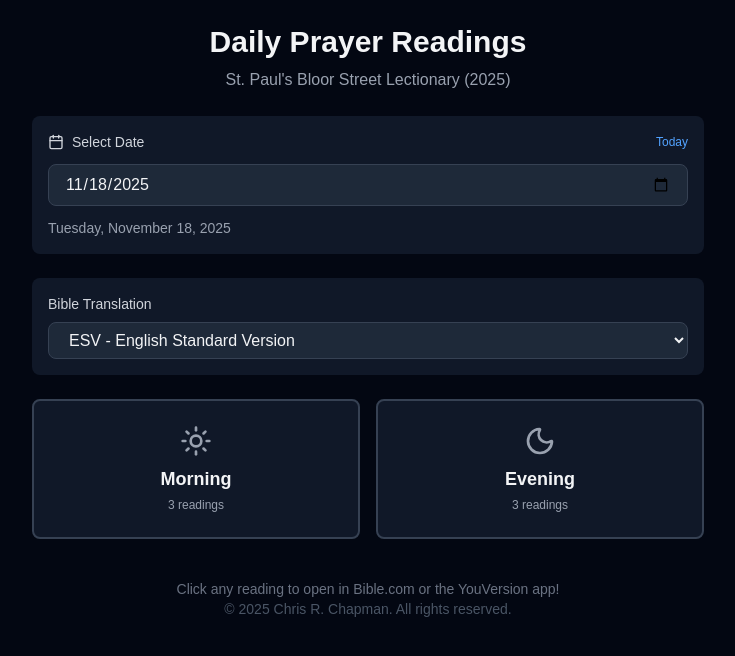
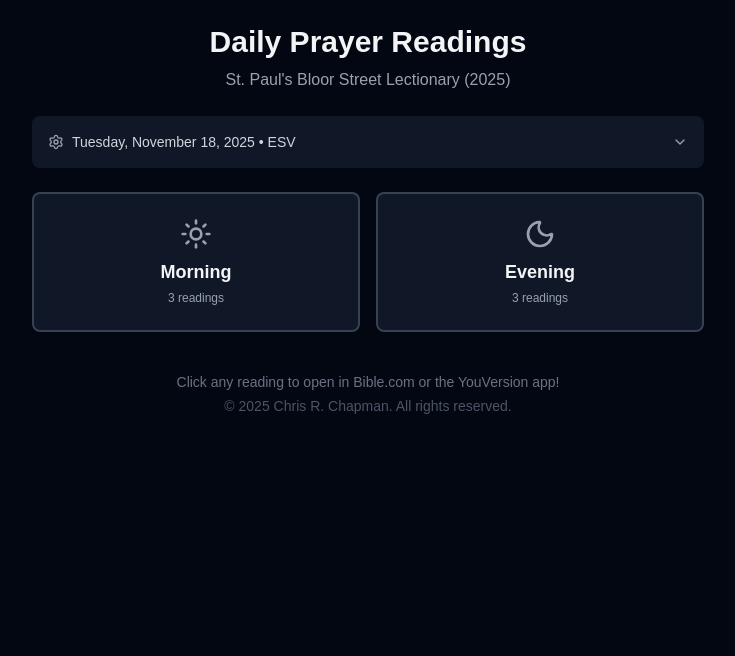
Before and after one commit to DerailleurAgile/daily-bible-readings-app, a Next.js app: page / in a window 1280 px wide. Shown: the top 656 px of the page, without its empty margins (272-1007 px from the left). Built offline with nearby package versions, Linux system fonts and the light colour scheme.

Commit message:
ADDED: Collapsable region for date and Bible version.

```diff
--- a/app/components/BibleReadingApp.jsx
+++ b/app/components/BibleReadingApp.jsx
@@ -1,5 +1,7 @@
+'use client';
+
 import React, { useState, useEffect } from 'react';
-import { Calendar, Sun, Moon, Book, ExternalLink } from 'lucide-react';
+import { Calendar, Sun, Moon, Book, ExternalLink, Settings, ChevronDown, ChevronUp } from 'lucide-react';
 
 const BibleReadingApp = () => {
   const [selectedDate, setSelectedDate] = useState(new Date());
@@ -8,6 +10,7 @@ const BibleReadingApp = () => {
   const [readings, setReadings] = useState({});
   const [loading, setLoading] = useState(true);
   const [error, setError] = useState(null);
+  const [settingsOpen, setSettingsOpen] = useState(false);
 
   // Load saved translation preference on mount
   useEffect(() => {
@@ -195,8 +198,29 @@ const BibleReadingApp = () => {
           <p className="text-gray-400">St. Paul's Bloor Street Lectionary (2025)</p>
         </div>
 
+        {/* Collapsible Settings */}
+        <div className="bg-gray-900 rounded-lg overflow-hidden">
+          <button
+            onClick={() => setSettingsOpen(!settingsOpen)}
+            className="w-full flex items-center justify-between p-4 hover:bg-gray-800/50 transition-colors"
+          >
+            <div className="flex items-center gap-2">
+              <Settings className="w-4 h-4 text-gray-400" />
+              <span className="text-sm font-medium text-gray-300">
+                {formatDisplayDate(selectedDate)} • {translation}
+              </span>
+            </div>
+            {settingsOpen ? (
+              <ChevronUp className="w-4 h-4 text-gray-400" />
+            ) : (
+              <ChevronDown className="w-4 h-4 text-gray-400" />
+            )}
+          </button>
+
+          {settingsOpen && (
+            <div className="p-4 pt-0 space-y-4 border-t border-gray-800 animate-slideDown">
               {/* Date Picker */}
-        <div className="bg-gray-900 rounded-lg p-4 space-y-3">
+              <div className="space-y-3 pt-4">
                 <div className="flex items-center justify-between">
                   <label className="flex items-center gap-2 text-sm font-medium text-gray-300">
                     <Calendar className="w-4 h-4" />
@@ -215,11 +239,10 @@ const BibleReadingApp = () => {
                   onChange={(e) => setSelectedDate(new Date(e.target.value + 'T00:00:00'))}
                   className="w-full bg-gray-800 border border-gray-700 rounded-lg px-4 py-2 text-gray-100 focus:outline-none focus:ring-2 focus:ring-blue-500"
                 />
-          <p className="text-sm text-gray-400">{formatDisplayDate(selectedDate)}</p>
               </div>
 
               {/* Translation Selector */}
-        <div className="bg-gray-900 rounded-lg p-4">
+              <div>
                 <label className="block text-sm font-medium text-gray-300 mb-2">
                   Bible Translation
                 </label>
@@ -231,8 +254,11 @@ const BibleReadingApp = () => {
                   <option value="ESV">ESV - English Standard Version</option>
                   <option value="NIV">NIV - New International Version</option>
                   <option value="KJV">KJV - King James Version</option>
-            <option value="NRSVUE">NRSV - New Revised Standard Version</option>
+                  <option value="NRSVUE">NRSVUE - New Revised Standard Version Updated Edition</option>
                 </select>
+              </div>
+            </div>
+          )}
         </div>
 
         {/* Session Buttons */}
@@ -296,7 +322,7 @@ const BibleReadingApp = () => {
         )}
 
         {/* Footer */}
-        <div className="text-center text-sm text-gray-500 pt-4">
+        <div className="text-center text-sm text-gray-500 pt-4 space-y-1">
           <p>Click any reading to open in Bible.com or the YouVersion app!</p>
           <p className="text-gray-600">© {new Date().getFullYear()} Chris R. Chapman. All rights reserved.</p>
         </div>
@@ -316,6 +342,19 @@ const BibleReadingApp = () => {
         .animate-fadeIn {
           animation: fadeIn 0.3s ease-out;
         }
+        @keyframes slideDown {
+          from {
+            opacity: 0;
+            max-height: 0;
+          }
+          to {
+            opacity: 1;
+            max-height: 500px;
+          }
+        }
+        .animate-slideDown {
+          animation: slideDown 0.3s ease-out;
+        }
       `}</style>
     </div>
   );
```
Lines whose indentation alone changed are shown as unchanged.
